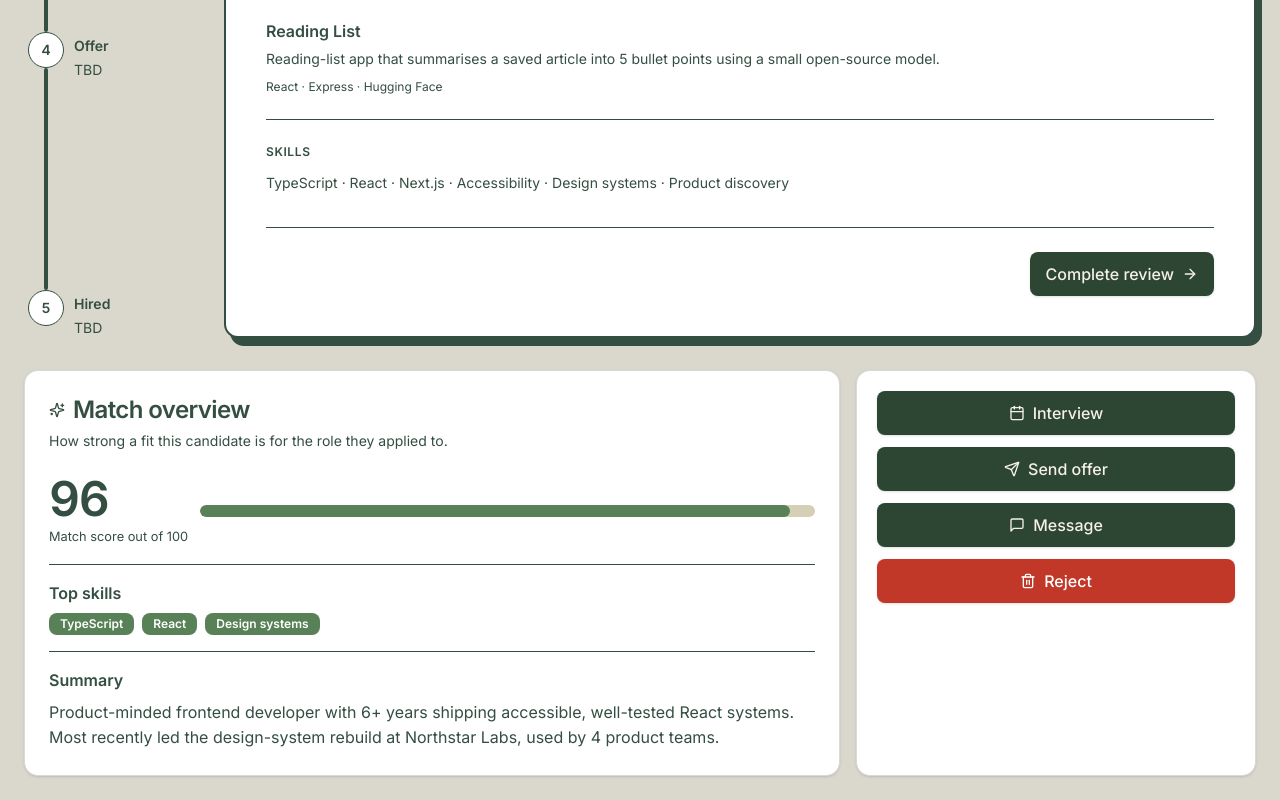
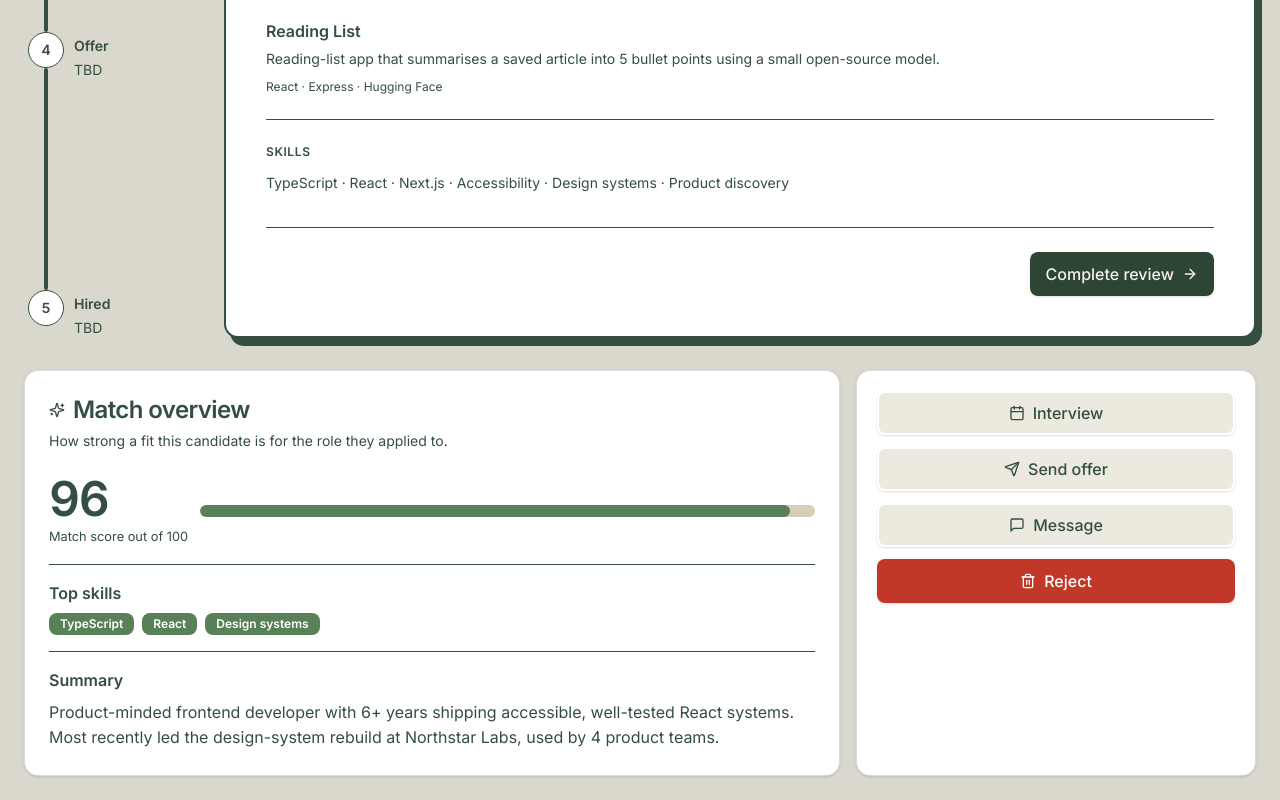
Before and after one commit to davidlaw373-glitch/talentbank-tech-hackathon-2cm, a Next.js app: page /employer/candidates/1 in a window 1280 px wide. Shown: the part 1015-1815 px from the top of the page. Built offline with nearby package versions, Linux system fonts and the light colour scheme.

Commit message:
style: soften candidate application actions

```diff
--- a/src/components/features/employer/candidate-actions.tsx
+++ b/src/components/features/employer/candidate-actions.tsx
@@ -150,6 +150,8 @@ export function CandidateActions({
       >
         <Button
           type="button"
+          variant="outline"
+          className="bg-muted/45 hover:bg-muted/70"
           disabled={
             status.rejected || STAGE_INDEX[status.stage] >= STAGE_INDEX.Interview
           }
@@ -160,6 +162,8 @@ export function CandidateActions({
         </Button>
         <Button
           type="button"
+          variant="outline"
+          className="bg-muted/45 hover:bg-muted/70"
           disabled={
             status.rejected || STAGE_INDEX[status.stage] >= STAGE_INDEX.Offer
           }
@@ -170,6 +174,8 @@ export function CandidateActions({
         </Button>
         <Button
           type="button"
+          variant="outline"
+          className="bg-muted/45 hover:bg-muted/70"
           disabled={status.rejected}
           onClick={() => openAction("message")}
         >
```
Also changed, not shown: 1 other file (tests, documents, lock files or other folders).
